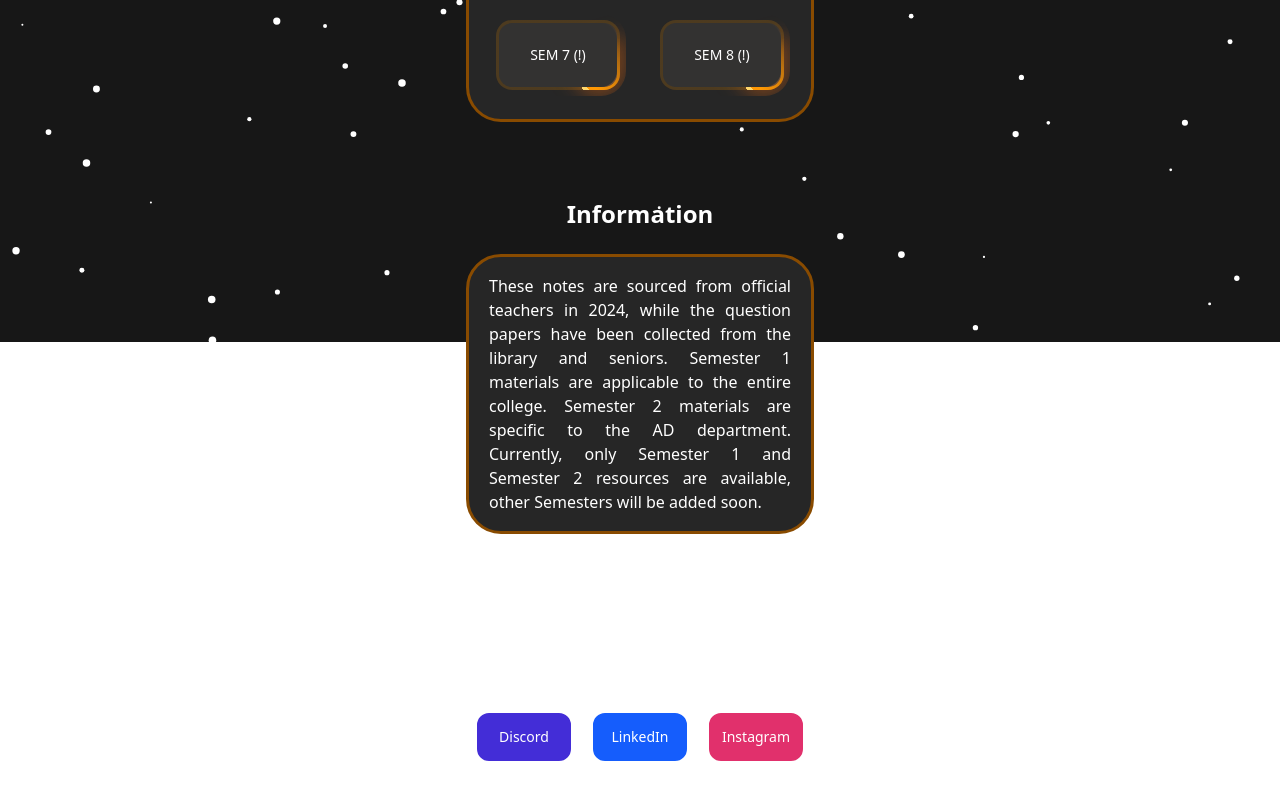
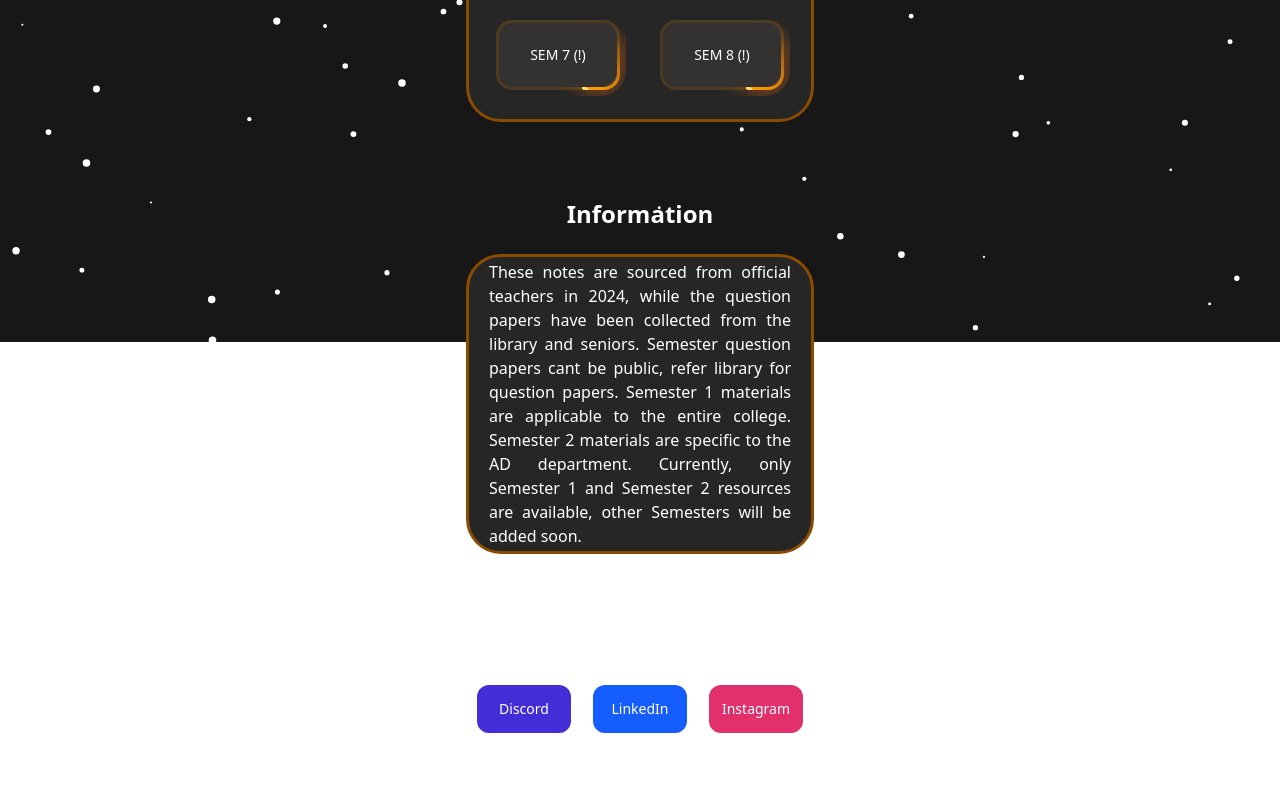
Before and after one commit to nakultt/Notes_website, a React (Vite) app: page / in a window 1280 px wide. Shown: the part 458-1258 px from the top of the page. Built offline with nearby package versions, Linux system fonts and the light colour scheme.

Commit message:
Update information section on HomePage for clarity and adjust layout for better presentation

```diff
--- a/src/App.tsx
+++ b/src/App.tsx
@@ -88,14 +88,14 @@ function HomePage() {
             </Button>
           </div>
         </div>
-        <div className="flex flex-col m-3 mb-12 justify-center items-center mt-10">
+        <div className="flex flex-col justify-center items-center mt-10">
           <h2 className="text-2xl font-bold m-0">Information</h2>
-          <div className="flex flex-col items-center justify-center bg-neutral-800 border-3 border-yellow-800 h-70 w-87 rounded-[35px] m-6 p-5">
-            <p style={{ textAlign: "justify" }}>These notes are sourced from official teachers in 2024, while the question papers have been collected from the library and seniors. Semester 1 materials are applicable to the entire college. Semester 2 materials are specific to the AD department. Currently, only Semester 1 and Semester 2 resources are available, other Semesters will be added soon.</p>
+          <div className="flex flex-col items-center justify-center bg-neutral-800 border-3 border-yellow-800 h-75 w-87 rounded-[35px] m-6 p-5">
+            <p style={{ textAlign: "justify" }}>These notes are sourced from official teachers in 2024, while the question papers have been collected from the library and seniors. Semester question papers cant be public, refer library for question papers. Semester 1 materials are applicable to the entire college. Semester 2 materials are specific to the AD department. Currently, only Semester 1 and Semester 2 resources are available, other Semesters will be added soon.</p>
           </div>
         </div>
 
-        <div className="flex flex-col m-3 mb-12 justify-center items-center mt-10">
+        <div className="flex flex-col mb-12 justify-center items-center mt-10">
           <h2 className="text-2xl font-bold m-3">Contact Developer</h2>
           <div className="flex flex-row">
             <Button className="bg-indigo-700 m-2 w-25 rounded-[15px] p-6 border-3 border-white" onClick={discord}>Discord</Button>
```
